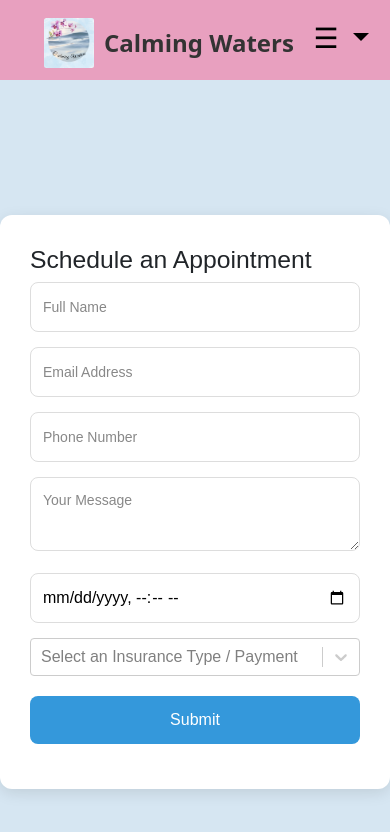
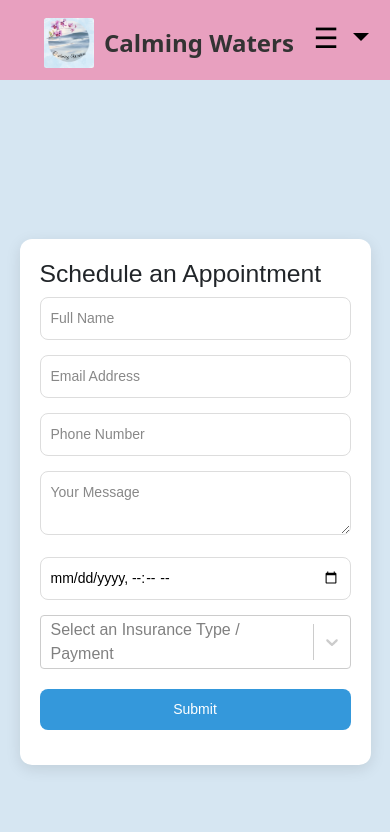
Before and after one commit to KawikaI/calming-waters, a React (Create React App) app in the folder calming-waters-react/: page /schedule in a window 390 px wide. Shown: the top 832 px of the page. Built offline with nearby package versions, Linux system fonts and the light colour scheme; a web font is replaced by a local one.

Commit message:
fixed mobile schedule

```diff
--- a/calming-waters-react/src/pages/Schedule.css
+++ b/calming-waters-react/src/pages/Schedule.css
@@ -72,3 +72,22 @@
 .schedule-form button {
     margin-bottom: 15px;
 }
+
+@media (max-width: 480px) {
+    .schedule-form {
+        max-width: 90%; /* Reduce max width to fit smaller screens */
+        padding: 20px; /* Reduce padding for a more compact look */
+    }
+
+    .schedule-form input,
+    .schedule-form textarea,
+    .schedule-form select {
+        padding: 10px; /* Reduce input padding */
+        font-size: 14px; /* Slightly smaller font for mobile */
+    }
+
+    .schedule-form button {
+        padding: 10px; /* Reduce button padding */
+        font-size: 14px; /* Slightly smaller text */
+    }
+}
```
